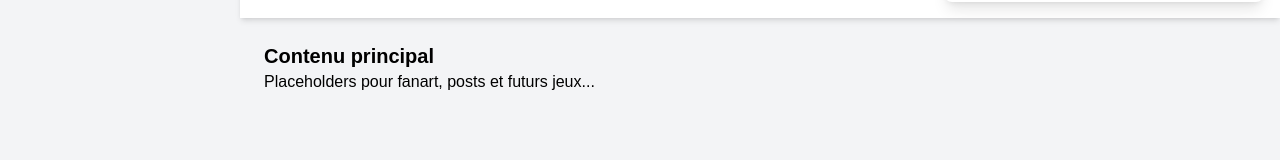
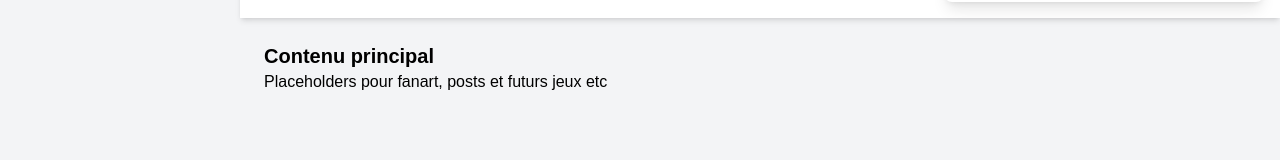
Before and after one commit to Gatssou/NextJsProjet, a Next.js app in the folder front/projet/: page / in a window 1280 px wide. Shown: the part 294-454 px from the top of the page. Built offline with nearby package versions, Linux system fonts and the light colour scheme.

Commit message:
update header.tsx
27 07 2026

```diff
--- a/front/projet/src/app/components/Header/Header.tsx
+++ b/front/projet/src/app/components/Header/Header.tsx
@@ -53,7 +53,7 @@ export default function Header() {
         {/* Main content */}
         <main className="p-6 flex-1 text-black">
           <h2 className="text-xl font-bold text-black">Contenu principal</h2>
-          <p>Placeholders pour fanart, posts et futurs jeux...</p>
+          <p>Placeholders pour fanart, posts et futurs jeux etc</p>
         </main>
       </div>
     </div>
```
